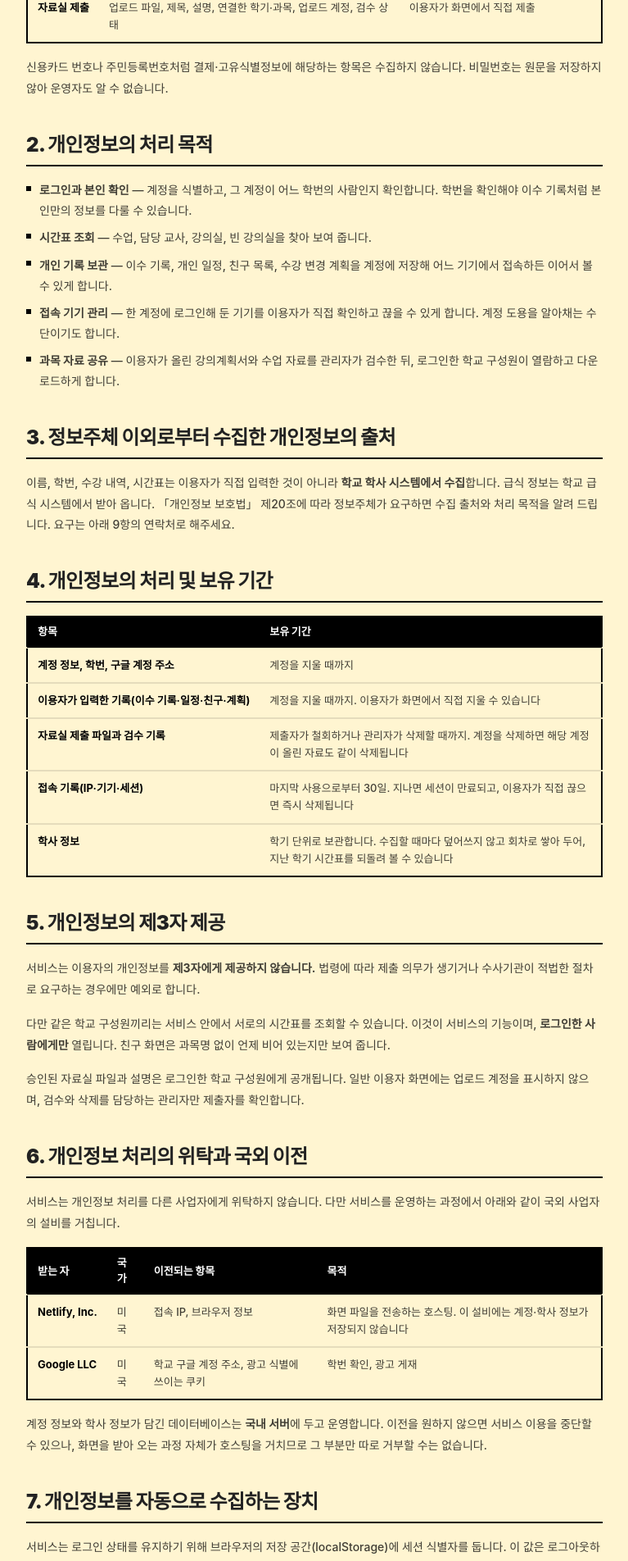
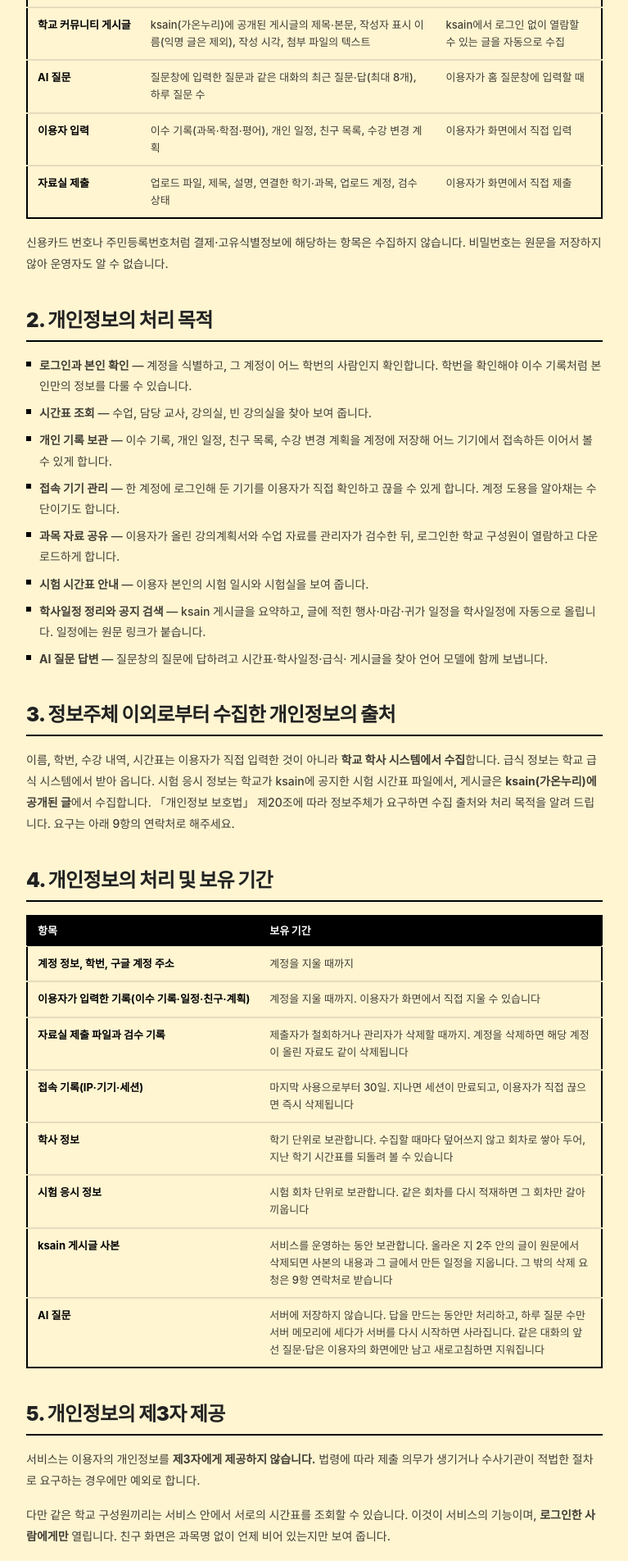
Before and after one commit to bsiku3622/class-explorer, a React (Vite) app in the folder frontend/: page /privacy in a window 1280 px wide. Shown: the part 871-2775 px from the top of the page at 82% size, without its empty margins (256-1023 px from the left). Built offline with nearby package versions, Linux system fonts and the light colour scheme; no server answers; the HTML template or start-up script is replaced by a standard one; a web font is replaced by a local one.

Commit message:
docs: update privacy policy for ksain and agent
Add exam registrations, collected ksain posts, and agent questions to the
processed items, purposes, sources, and retention; disclose OpenAI as a
conditional overseas transfer; bump the effective date to 2026-10-28.

```diff
--- a/frontend/src/pages/PrivacyPage.guide.md
+++ b/frontend/src/pages/PrivacyPage.guide.md
@@ -37,6 +37,11 @@
 - 수집 항목 — `models.py` 의 `User`·`Session`·`Material` 컬럼과 자료 파일
 - 세션 보관 기간 — `auth.py` 의 `SESSION_EXPIRE_DAYS` (지금 30일, 화면 4절에 적혀 있음)
 - 국외 이전 대상 — 호스팅이나 외부 서비스를 바꿨을 때 6절
+- **AI 모델 제공자** — `backend/llm.py` 에 새 제공자를 붙이거나 분석(`ANALYZE_MODEL`)을 외부
+  모델로 돌리면 6절. 지금은 OpenAI 를 "이용자가 고른 경우에만" 으로 적어 두었습니다
+- ksain 수집 범위·보관 — `backend/ksain/` (1·3·4절). 원문이 지워진 글의 사본을 지운다고
+  적었으니 `sync.refresh` 의 그 동작을 빼면 4절도 고쳐야 합니다
+- AI 질문의 저장 여부 — 지금은 서버에 남기지 않습니다(4절). 질문 기록을 쌓기 시작하면 고치세요
 
 `UPDATED` 상수가 시행일입니다. 내용을 바꾸면 이 값도 올리세요.
 
--- a/frontend/src/pages/PrivacyPage.tsx
+++ b/frontend/src/pages/PrivacyPage.tsx
@@ -13,7 +13,7 @@ import RetroCard from "../components/atoms/RetroCard";
  * 보관 기간을 바꾸는 코드를 건드렸으면 이 화면도 같이 고치세요.
  */
 
-const UPDATED = "2026년 9월 11일";
+const UPDATED = "2026년 10월 28일";
 const CONTACT = "contact@bsiku.dev";
 
 const H2: React.FC<{ children: React.ReactNode }> = ({ children }) => (
@@ -161,6 +161,21 @@ const PrivacyPage: React.FC<PrivacyPageProps> = ({ onBack }) => (
                         "학교 학사 시스템에서 학기 단위로 수집",
                     ],
                     [
+                        "시험 응시 정보",
+                        "시험별 응시 과목, 시험 일시, 시험실",
+                        "학교가 공지한 시험 시간표 파일에서 시험 회차마다 수집",
+                    ],
+                    [
+                        "학교 커뮤니티 게시글",
+                        "ksain(가온누리)에 공개된 게시글의 제목·본문, 작성자 표시 이름(익명 글은 제외), 작성 시각, 첨부 파일의 텍스트",
+                        "ksain에서 로그인 없이 열람할 수 있는 글을 자동으로 수집",
+                    ],
+                    [
+                        "AI 질문",
+                        "질문창에 입력한 질문과 같은 대화의 최근 질문·답(최대 8개), 하루 질문 수",
+                        "이용자가 홈 질문창에 입력할 때",
+                    ],
+                    [
                         "이용자 입력",
                         "이수 기록(과목·학점·평어), 개인 일정, 친구 목록, 수강 변경 계획",
                         "이용자가 화면에서 직접 입력",
@@ -204,6 +219,19 @@ const PrivacyPage: React.FC<PrivacyPageProps> = ({ onBack }) => (
                         관리자가 검수한 뒤, 로그인한 학교 구성원이 열람하고
                         다운로드하게 합니다.
                     </>,
+                    <>
+                        <b>시험 시간표 안내</b> — 이용자 본인의 시험 일시와 시험실을
+                        보여 줍니다.
+                    </>,
+                    <>
+                        <b>학사일정 정리와 공지 검색</b> — ksain 게시글을 요약하고, 글에
+                        적힌 행사·마감·귀가 일정을 학사일정에 자동으로 올립니다. 일정에는
+                        원문 링크가 붙습니다.
+                    </>,
+                    <>
+                        <b>AI 질문 답변</b> — 질문창의 질문에 답하려고 시간표·학사일정·급식·
+                        게시글을 찾아 언어 모델에 함께 보냅니다.
+                    </>,
                 ]}
             />
 
@@ -211,8 +239,10 @@ const PrivacyPage: React.FC<PrivacyPageProps> = ({ onBack }) => (
             <P>
                 이름, 학번, 수강 내역, 시간표는 이용자가 직접 입력한 것이 아니라{" "}
                 <b>학교 학사 시스템에서 수집</b>합니다. 급식 정보는 학교 급식 시스템에서
-                받아 옵니다. 「개인정보 보호법」 제20조에 따라 정보주체가 요구하면 수집
-                출처와 처리 목적을 알려 드립니다. 요구는 아래 9항의 연락처로 해주세요.
+                받아 옵니다. 시험 응시 정보는 학교가 ksain에 공지한 시험 시간표 파일에서,
+                게시글은 <b>ksain(가온누리)에 공개된 글</b>에서 수집합니다. 「개인정보
+                보호법」 제20조에 따라 정보주체가 요구하면 수집 출처와 처리 목적을 알려
+                드립니다. 요구는 아래 9항의 연락처로 해주세요.
             </P>
 
             <H2>4. 개인정보의 처리 및 보유 기간</H2>
@@ -236,6 +266,18 @@ const PrivacyPage: React.FC<PrivacyPageProps> = ({ onBack }) => (
                         "학사 정보",
                         "학기 단위로 보관합니다. 수집할 때마다 덮어쓰지 않고 회차로 쌓아 두어, 지난 학기 시간표를 되돌려 볼 수 있습니다",
                     ],
+                    [
+                        "시험 응시 정보",
+                        "시험 회차 단위로 보관합니다. 같은 회차를 다시 적재하면 그 회차만 갈아 끼웁니다",
+                    ],
+                    [
+                        "ksain 게시글 사본",
+                        "서비스를 운영하는 동안 보관합니다. 올라온 지 2주 안의 글이 원문에서 삭제되면 사본의 내용과 그 글에서 만든 일정을 지웁니다. 그 밖의 삭제 요청은 9항 연락처로 받습니다",
+                    ],
+                    [
+                        "AI 질문",
+                        "서버에 저장하지 않습니다. 답을 만드는 동안만 처리하고, 하루 질문 수만 서버 메모리에 세다가 서버를 다시 시작하면 사라집니다. 같은 대화의 앞선 질문·답은 이용자의 화면에만 남고 새로고침하면 지워집니다",
+                    ],
                 ]}
             />
 
@@ -254,6 +296,10 @@ const PrivacyPage: React.FC<PrivacyPageProps> = ({ onBack }) => (
                 승인된 자료실 파일과 설명은 로그인한 학교 구성원에게 공개됩니다.
                 일반 이용자 화면에는 업로드 계정을 표시하지 않으며, 검수와 삭제를
                 담당하는 관리자만 제출자를 확인합니다.
+            </P>
+            <P>
+                수집한 ksain 게시글은 서비스 안에서 <b>로그인한 이용자에게만</b> 검색되고
+                요약되며, 답과 일정에는 원문 링크가 붙습니다.
             </P>
 
             <H2>6. 개인정보 처리의 위탁과 국외 이전</H2>
@@ -276,8 +322,19 @@ const PrivacyPage: React.FC<PrivacyPageProps> = ({ onBack }) => (
                         "학교 구글 계정 주소, 광고 식별에 쓰이는 쿠키",
                         "학번 확인, 광고 게재",
                     ],
+                    [
+                        "OpenAI, L.L.C.",
+                        "미국",
+                        "질문과 같은 대화의 최근 질문·답, 답을 만드는 데 쓰인 시간표·학사일정·급식·게시글 내용",
+                        "AI 질문 답변. 이용자가 질문창에서 OpenAI 모델을 고른 경우에만 전송합니다",
+                    ],
                 ]}
             />
+            <P>
+                질문창의 기본 모델과 게시글 분석은 <b>운영자가 국내에서 직접 운영하는
+                컴퓨터</b>에서 처리하며, 이때는 질문과 게시글이 외부 사업자에게 가지
+                않습니다.
+            </P>
             <P>
                 계정 정보와 학사 정보가 담긴 데이터베이스는 <b>국내 서버</b>에 두고
                 운영합니다. 이전을 원하지 않으면 서비스 이용을 중단할 수 있으나, 화면을
@@ -289,7 +346,8 @@ const PrivacyPage: React.FC<PrivacyPageProps> = ({ onBack }) => (
             <P>
                 서비스는 로그인 상태를 유지하기 위해 브라우저의 저장 공간(localStorage)에
                 세션 식별자를 둡니다. 이 값은 로그아웃하면 지워지고, 광고나 분석에 쓰이지
-                않습니다.
+                않습니다. 질문창에서 고른 모델 이름도 같은 저장 공간에 두며, 개인을
+                식별하는 정보는 담기지 않습니다.
             </P>
             <P>
                 <b>광고 쿠키</b> — 서비스는 Google 애드센스를 통해 광고를 게재합니다.
@@ -363,6 +421,15 @@ const PrivacyPage: React.FC<PrivacyPageProps> = ({ onBack }) => (
                         계정 관리와 데이터 수집 기능은 관리자 권한을 가진 계정에만
                         열립니다.
                     </>,
+                    <>
+                        AI 질문창은 읽기 전용으로만 데이터에 접근하며, 로그인한 이용자가
+                        화면에서 볼 수 있는 범위를 넘지 않습니다. 시험 시간표와 개인 일정은
+                        본인 것만 다룹니다.
+                    </>,
+                    <>
+                        게시글의 첨부 파일은 서버에 저장하지 않고 검색에 필요한 텍스트만
+                        남깁니다.
+                    </>,
                     <>데이터베이스는 정기적으로 백업하고 접근 권한을 제한합니다.</>,
                 ]}
             />
```
Also changed, not shown: 1 other file (tests, documents, lock files or other folders).
